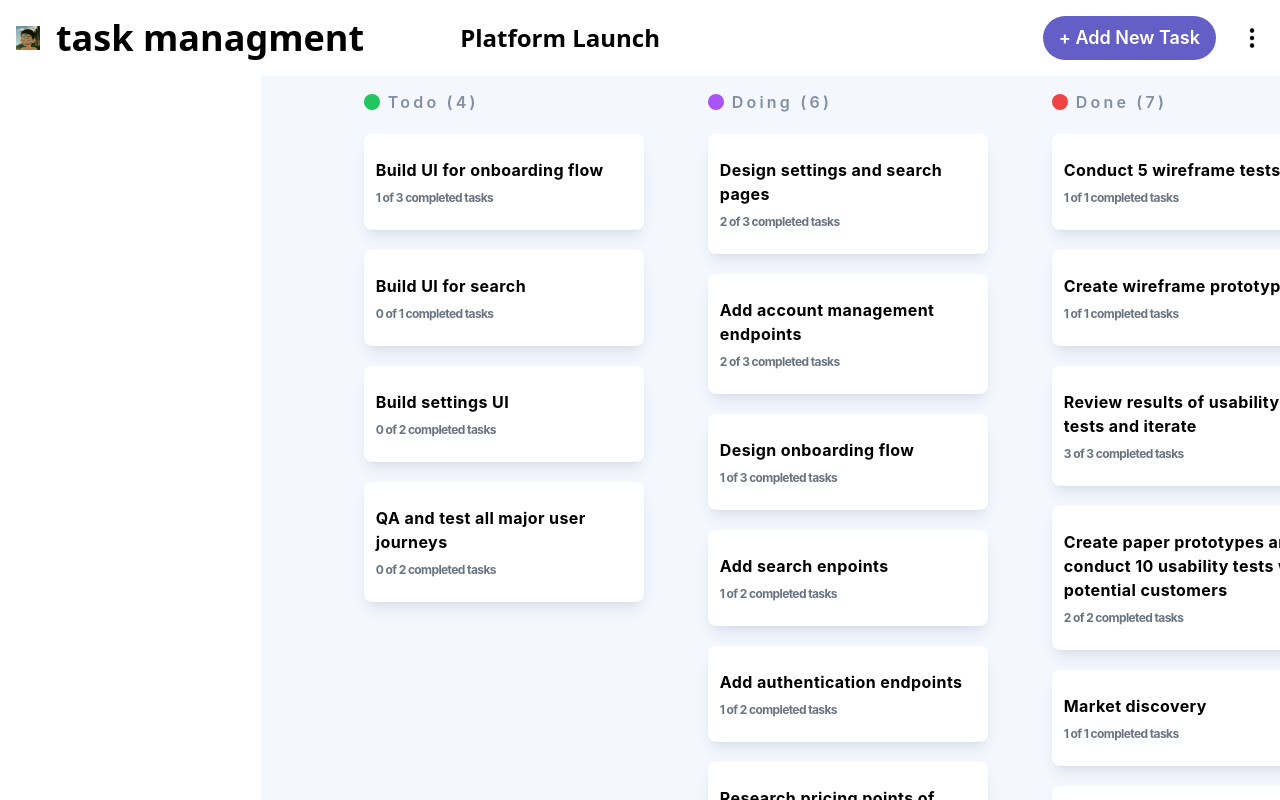
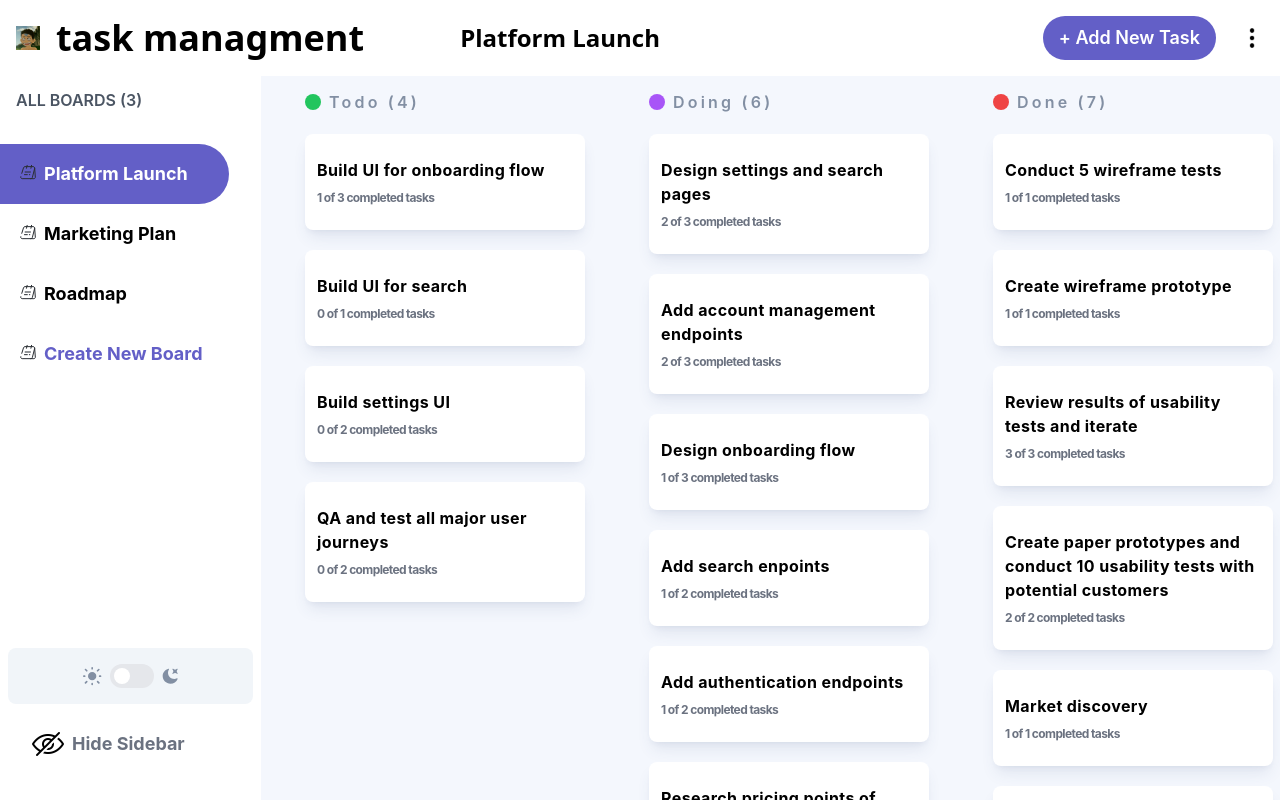
Before and after one commit to artemtalko/task-managment-app, a React (Vite) app: page / in a window 1280 px wide. Built offline with nearby package versions, Linux system fonts and the light colour scheme.

Commit message:
Sidebar and minor fixes

```diff
--- a/src/App.jsx
+++ b/src/App.jsx
@@ -1,7 +1,7 @@
 import React, { useState } from "react";
 import { useDispatch, useSelector } from "react-redux";
 import Header from "./components/Header";
-import Center from "./components/Center";
+import Home from "./components/Home";
 import EmptyBoard from "./components/EmptyBoard";
 import boardsSlice from "./redux/boardsSlice";
 
@@ -16,26 +16,25 @@
   return (
     <div className=" overflow-hidden  overflow-x-scroll">
       <>
-        {boards.length > 0 ?
+        {boards.length > 0 ? (
           <>
             <Header
               setIsBoardModalOpen={setIsBoardModalOpen}
               isBoardModalOpen={isBoardModalOpen}
             />
-        <Center
+            <Home
               setIsBoardModalOpen={setIsBoardModalOpen}
               isBoardModalOpen={isBoardModalOpen}
             />
           </>
-        :
+        ) : (
           <>
-          <EmptyBoard type='add'/>
+            <EmptyBoard type="add" />
           </>
-      }
-
+        )}
       </>
     </div>
   );
 }
 
-export default App
+export default App;
--- a/src/components/Center.jsx
+++ /dev/null
@@ -1,47 +0,0 @@
-import React, { useEffect, useState } from 'react'
-import { useSelector } from 'react-redux'
-import SideBar from './SideBar'
-import Column from './Column';
-
-function Center(isBoardModalOpen, setIsBoardModalOpen) {
-  const [windowSize, setWindowSize] = useState([window.innerWidth, window.innerHeight]);
-  const [isSideBarOpen, setIsSideBarOpen] = useState(true);
-
-  const boards = useSelector((state) => state.boards);
-  const activeBoard = boards.find((board) => board.isActive);
-  const columns = activeBoard.columns;
-
-  useEffect(() => {
-    const handleResize = () => {
-      setWindowSize([window.innerWidth, window.innerHeight]);
-    }
-    window.addEventListener("resize", handleResize);
-    return () => window.removeEventListener("resize", handleResize);
-  }, []);
-
-  return (
-    <div
-      className={
-        windowSize[0] > 768 && isSideBarOpen ? "bg-[#f4f7fd] dark:bg-[#20212c] scrollbar-hide h-screen flex overflow-x-scroll gap-6 ml-[261px]" :
-        "bg-[#f4f7fd] dark:bg-[#20212c] scrollbar-hide h-screen flex overflow-x-scroll gap-6"
-      }
-    >
-      {
-        windowSize[0] >= 768 && (
-          <SideBar/>
-        )
-      }
-
-      {/* Columns Section */}
-
-      {
-        columns.map((col, index) => (
-          <Column key={index} colIndex={index}/>
-        ))
-      }
-
-      </div>
-  )
-}
-
-export default Center
--- a/src/components/Header.jsx
+++ b/src/components/Header.jsx
@@ -64,7 +64,7 @@
             <img
               src={openDropdown ? iconUp : iconDown}
               alt=" dropdown icon"
-              className=" w-3 ml-2 md:hidden"
+              className=" w-3 ml-2 md:hidden cursor-pointer"
               onClick={onDropdownClick}
             />
           </div>
--- /dev/null
+++ b/src/components/Home.jsx
@@ -0,0 +1,82 @@
+import React, { useEffect, useState } from "react";
+import { useSelector } from "react-redux";
+import AddEditBoardModal from "../modals/addEditBoardModal";
+import Column from "./Column";
+import EmptyBoard from "./EmptyBoard";
+import Sidebar from "./SideBar";
+
+function Home() {
+  const [windowSize, setWindowSize] = useState([
+    window.innerWidth,
+    window.innerHeight,
+  ]);
+
+  useEffect(() => {
+    const handleWindowResize = () => {
+      setWindowSize([window.innerWidth, window.innerHeight]);
+    };
+
+    window.addEventListener("resize", handleWindowResize);
+
+    return () => {
+      window.removeEventListener("resize", handleWindowResize);
+    };
+  });
+
+  const [isBoardModalOpen, setIsBoardModalOpen] = useState(false);
+
+  const boards = useSelector((state) => state.boards);
+  const board = boards.find((board) => board.isActive === true);
+  const columns = board.columns;
+
+  const [isSideBarOpen, setIsSideBarOpen] = useState(true);
+
+  return (
+    <div
+      className={
+        windowSize[0] >= 768 && isSideBarOpen
+          ? " bg-[#f4f7fd]  scrollbar-hide h-screen flex dark:bg-[#20212c]  overflow-x-scroll gap-6  ml-[261px]"
+          : "bg-[#f4f7fd]  scrollbar-hide h-screen flex    dark:bg-[#20212c] overflow-x-scroll gap-6 "
+      }
+    >
+      {windowSize[0] >= 768 && (
+        <Sidebar
+          setIsBoardModalOpen={setIsBoardModalOpen}
+          isBoardModalOpen={isBoardModalOpen}
+          isSideBarOpen={isSideBarOpen}
+          setIsSideBarOpen={setIsSideBarOpen}
+        />
+      )}
+
+      {/* Columns Section */}
+
+      {columns.length > 0 ? (
+        <>
+          {columns.map((col, index) => (
+            <Column key={index} colIndex={index} />
+          ))}
+          <div
+            onClick={() => {
+              setIsBoardModalOpen(true);
+            }}
+            className=" h-screen dark:bg-[#2b2c3740] flex justify-center items-center font-bold text-2xl hover:text-[#635FC7] transition duration-300 cursor-pointer bg-[#E9EFFA] scrollbar-hide mb-2   mx-5 pt-[90px] min-w-[280px] text-[#828FA3] mt-[135px] rounded-lg "
+          >
+            + New Column
+          </div>
+        </>
+      ) : (
+        <>
+          <EmptyBoard type="edit" />
+        </>
+      )}
+      {isBoardModalOpen && (
+        <AddEditBoardModal
+          type="edit"
+          setIsBoardModalOpen={setIsBoardModalOpen}
+        />
+      )}
+    </div>
+  );
+}
+
+export default Home;
--- a/src/components/SideBar.jsx
+++ b/src/components/SideBar.jsx
@@ -1,9 +1,139 @@
-import React from "react";
+import React, { useState } from "react";
+import { useDispatch, useSelector } from "react-redux";
+import { Switch } from "@headlessui/react";
+import boardIcon from "../assets/boardIcon.svg";
+import useDarkMode from "../hooks/useDarkMode";
+import darkIcon from "../assets/dark.svg";
+import lightIcon from "../assets/light.svg";
 
-function SideBar() {
-    return (
-        <div>SideBar</div>
-    )
+import showSidebarIcon from "../assets/show.png";
+import hideSidebarIcon from "../assets/hide.png";
+
+import boardsSlice from "../redux/boardsSlice";
+import AddEditBoardModal from "../modals/addEditBoardModal";
+
+function SideBar({ isSideBarOpen, setIsSideBarOpen }) {
+  const dispatch = useDispatch();
+  const [isBoardModalOpen, setIsBoardModalOpen] = useState(false);
+  const [colorTheme, setTheme] = useDarkMode();
+  const [darkSide, setDarkSide] = useState(
+    colorTheme === "light" ? true : false
+  );
+
+  const toggleDarkMode = (checked) => {
+    setTheme(colorTheme);
+    setDarkSide(checked);
+  };
+
+  const boards = useSelector((state) => state.boards);
+
+  const toggleSidebar = () => {
+    setIsSideBarOpen((curr) => !curr);
+  };
+
+  return (
+    <div>
+      <div
+        className={
+          isSideBarOpen
+            ? `min-w-[261px] bg-white dark:bg-[#2b2c37]  fixed top-[72px] h-screen  items-center left-0 z-20`
+            : ` bg-[#635FC7] dark:bg-[#2b2c37] dark:hover:bg-[#635FC7] top-auto bottom-10 justify-center items-center hover:opacity-80 cursor-pointer  p-0 transition duration-300 transform fixed felx w-[56px] h-[48px] rounded-r-full  `
+        }
+      >
+        <div>
+          {/* reWrite modal  */}
+
+          {isSideBarOpen && (
+            <div className=" bg-white  dark:bg-[#2b2c37]    w-full   py-4 rounded-xl">
+              <h3 className=" dark:text-gray-300 text-gray-600 font-semibold mx-4 mb-8 ">
+                ALL BOARDS ({boards?.length})
+              </h3>
+
+              <div className="  dropdown-borad flex flex-col h-[70vh]  justify-between ">
+                <div>
+                  {boards.map((board, index) => (
+                    <div
+                      className={` flex items-baseline space-x-2 px-5 mr-8 rounded-r-full duration-500 ease-in-out py-4 cursor-pointer hover:bg-[#635fc71a] hover:text-[#635fc7] dark:hover:bg-white dark:hover:text-[#635fc7] dark:text-white  ${
+                        board.isActive &&
+                        " bg-[#635fc7] rounded-r-full text-white mr-8 "
+                      } `}
+                      key={index}
+                      onClick={() => {
+                        dispatch(boardsSlice.actions.setBoardActive({ index }));
+                      }}
+                    >
+                      <img src={boardIcon} className="  filter-white  h-4 " />{" "}
+                      <p className=" text-lg font-bold ">{board.name}</p>
+                    </div>
+                  ))}
+
+                  <div
+                    className=" flex  items-baseline space-x-2  mr-8 rounded-r-full duration-500 ease-in-out cursor-pointer text-[#635fc7] px-5 py-4 hover:bg-[#635fc71a] hover:text-[#635fc7] dark:hover:bg-white  "
+                    onClick={() => {
+                      setIsBoardModalOpen(true);
+                    }}
+                  >
+                    <img src={boardIcon} className="   filter-white  h-4 " />
+                    <p className=" text-lg font-bold  ">Create New Board </p>
+                  </div>
+                </div>
+
+                <div className=" mx-2  p-4 relative space-x-2 bg-slate-100 dark:bg-[#20212c] flex justify-center items-center rounded-lg">
+                  <img src={lightIcon} alt="sun indicating light mode" />
+
+                  <Switch
+                    checked={darkSide}
+                    onChange={toggleDarkMode}
+                    className={`${
+                      darkSide ? "bg-[#635fc7]" : "bg-gray-200"
+                    } relative inline-flex h-6 w-11 items-center rounded-full`}
+                  >
+                    <span
+                      className={`${
+                        darkSide ? "translate-x-6" : "translate-x-1"
+                      } inline-block h-4 w-4 transform rounded-full bg-white transition`}
+                    />
+                  </Switch>
+
+                  <img src={darkIcon} alt="moon indicating dark mode" />
+                </div>
+              </div>
+            </div>
+          )}
+
+          {/* Sidebar hide/show toggle */}
+          {isSideBarOpen ? (
+            <div
+              onClick={() => toggleSidebar()}
+              className="flex items-center mt-2 absolute bottom-16 text-lg font-bold rounded-r-full hover:text-[#635FC7] cursor-pointer mr-6 mb-8 px-8 py-4 hover:bg-[#635fc71a] dark:hover:bg-white  space-x-2 justify-center  my-4 text-gray-500 "
+            >
+              <img
+                className="max-h-[32px] "
+                src={hideSidebarIcon}
+                alt=" side bar show/hide"
+              />
+              {isSideBarOpen && <p> Hide Sidebar </p>}
+            </div>
+          ) : (
+            <div className="absolute p-5 " onClick={() => toggleSidebar()}>
+              <img
+                className="max-h-[32px] "
+                src={showSidebarIcon}
+                alt="showSidebarIcon"
+              />
+            </div>
+          )}
+        </div>
+      </div>
+
+      {isBoardModalOpen && (
+        <AddEditBoardModal
+          type="add"
+          setIsBoardModalOpen={setIsBoardModalOpen}
+        />
+      )}
+    </div>
+  );
 }
 
-export default SideBar
+export default SideBar;
```
Also changed, not shown: src/components/HeaderDropdown.jsx (+5 -5 lines), src/assets/hide.png (added), src/assets/show.png (added). Lines whose indentation alone changed are shown as unchanged.
